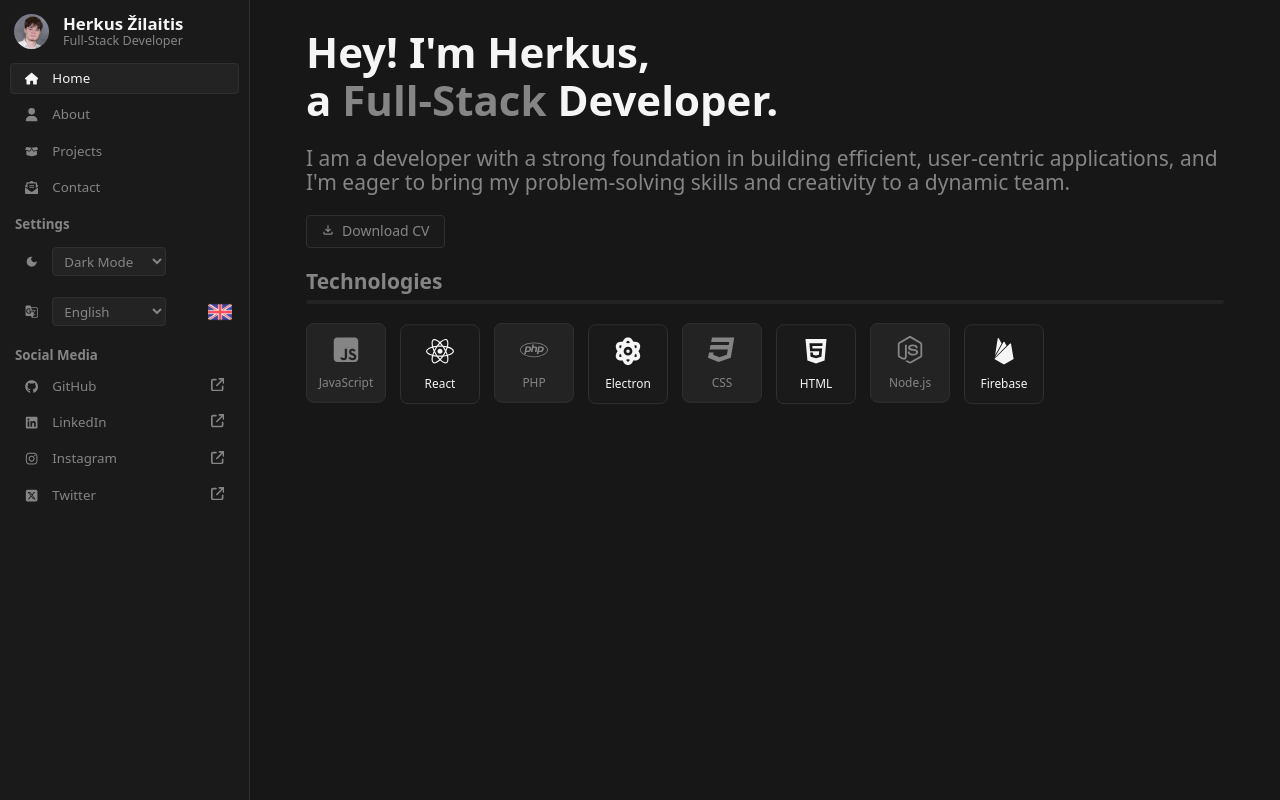
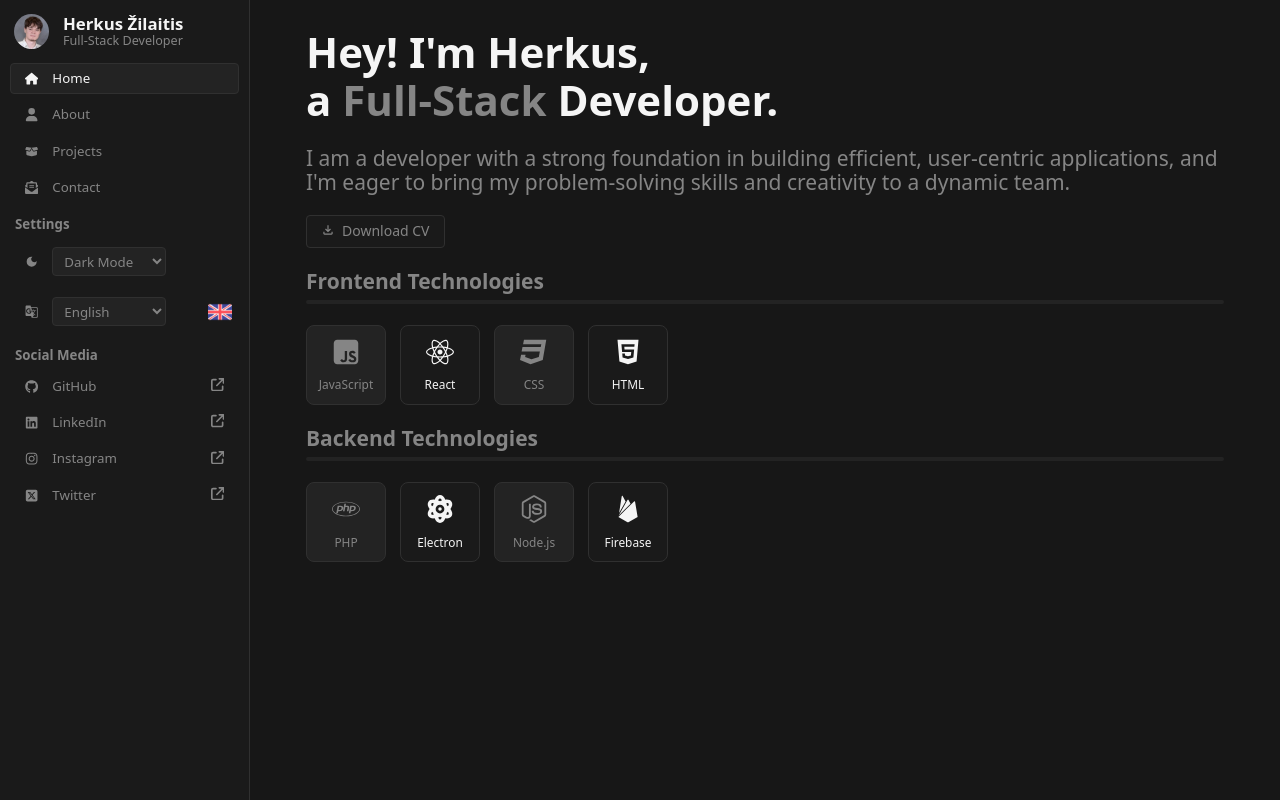
Before and after one commit to WhispererX/WhispererX.github.io, a React (Vite) app: page / in a window 1280 px wide. Built offline with nearby package versions, Linux system fonts and the light colour scheme.

Commit message:
Add technologies to home page

```diff
--- a/public/locale/en.json
+++ b/public/locale/en.json
@@ -17,5 +17,6 @@
     "description": "I am a developer with a strong foundation in building efficient, user-centric applications, and I'm eager to bring my problem-solving skills and creativity to a dynamic team.",
     "downloadCV": "Download CV",
 
-    "technologies": "Technologies"
+    "frontendTechnologies": "Frontend Technologies",
+	"backendTechnologies": "Backend Technologies"
 }
--- a/public/locale/ru.json
+++ b/public/locale/ru.json
@@ -17,5 +17,6 @@
     "description": "Я разработчик с прочной базой в создании эффективных, ориентированных на пользователя приложений, и я стремлюсь применить свои навыки решения проблем и креативность в динамичной команде.",
     "downloadCV": "Скачать резюме",
 
-    "technologies": "Технологии"
+    "frontendTechnologies": "Фронтенд технологии",
+	"backendTechnologies": "Бэкенд технологии"
 }
--- a/src/styles/index.css
+++ b/src/styles/index.css
@@ -201,6 +201,16 @@ button.button a {
 	color: inherit;
 }
 
+/*======= SCROLLBAR =======*/
+::-webkit-scrollbar {
+	width: 0px;
+}
+
+::-webkit-scrollbar-thumb {
+	background-color: var(--color-border);
+	border-radius: 4px;
+}
+
 /*======= EFFECTS =======*/
 .muted {
 	color: var(--color-muted);
@@ -217,7 +227,7 @@ pre {
 }
 
 /*======= TECHNOLOGIES =======*/
-#technologies {
+.technologies {
 	display: flex;
 	flex-wrap: wrap;
 	gap: 1rem;
@@ -247,11 +257,16 @@ pre {
 .technology:nth-child(even):not(:hover) {
 	background-color: var(--color-fg);
 	color: var(--color-text);
-	animation: float 3s infinite;
 }
 
-.technology:nth-child(odd):not(:hover) {
-	animation: float 2s infinite;
+.technology:hover {
+	color: var(--color-text);
+	transform: perspective(200px) rotateX(10deg) scale(1.05) translateY(-5px);
+	box-shadow: 0 4px 8px rgba(0, 0, 0, 0.2);
+}
+
+.technology .icon {
+	font-size: 2rem;
 }
 
 @keyframes float {
@@ -265,13 +280,3 @@ pre {
 		transform: translateY(0);
 	}
 }
-
-.technology:hover {
-	color: var(--color-text);
-	transform: perspective(200px) rotateX(10deg) scale(1.05) translateY(-5px);
-	box-shadow: 0 4px 8px rgba(0, 0, 0, 0.2);
-}
-
-.technology .icon {
-	font-size: 2rem;
-}
--- a/src/views/Home.jsx
+++ b/src/views/Home.jsx
@@ -53,14 +53,18 @@ export default function Home() {
 				}
 			/>
 
-			<h2>{locale.technologies}</h2>
-			<div id="technologies">
+			<h2>{locale.frontendTechnologies}</h2>
+			<div className="technologies">
 				<Technology icon={js} title="JavaScript" />
 				<Technology icon={react} title="React" />
+				<Technology icon={css} title="CSS" />
+				<Technology icon={html} title="HTML" />
+			</div>
+
+			<h2>{locale.backendTechnologies}</h2>
+			<div className="technologies">
 				<Technology icon={php} title="PHP" />
 				<Technology icon={electron} title="Electron" />
-				<Technology icon={css} title="CSS" />
-				<Technology icon={html} title="HTML" />
 				<Technology icon={node} title="Node.js" />
 				<Technology icon={firebase} title="Firebase" />
 			</div>
```
Also changed, not shown: public/locale/lt.json (+4 -3 lines).
